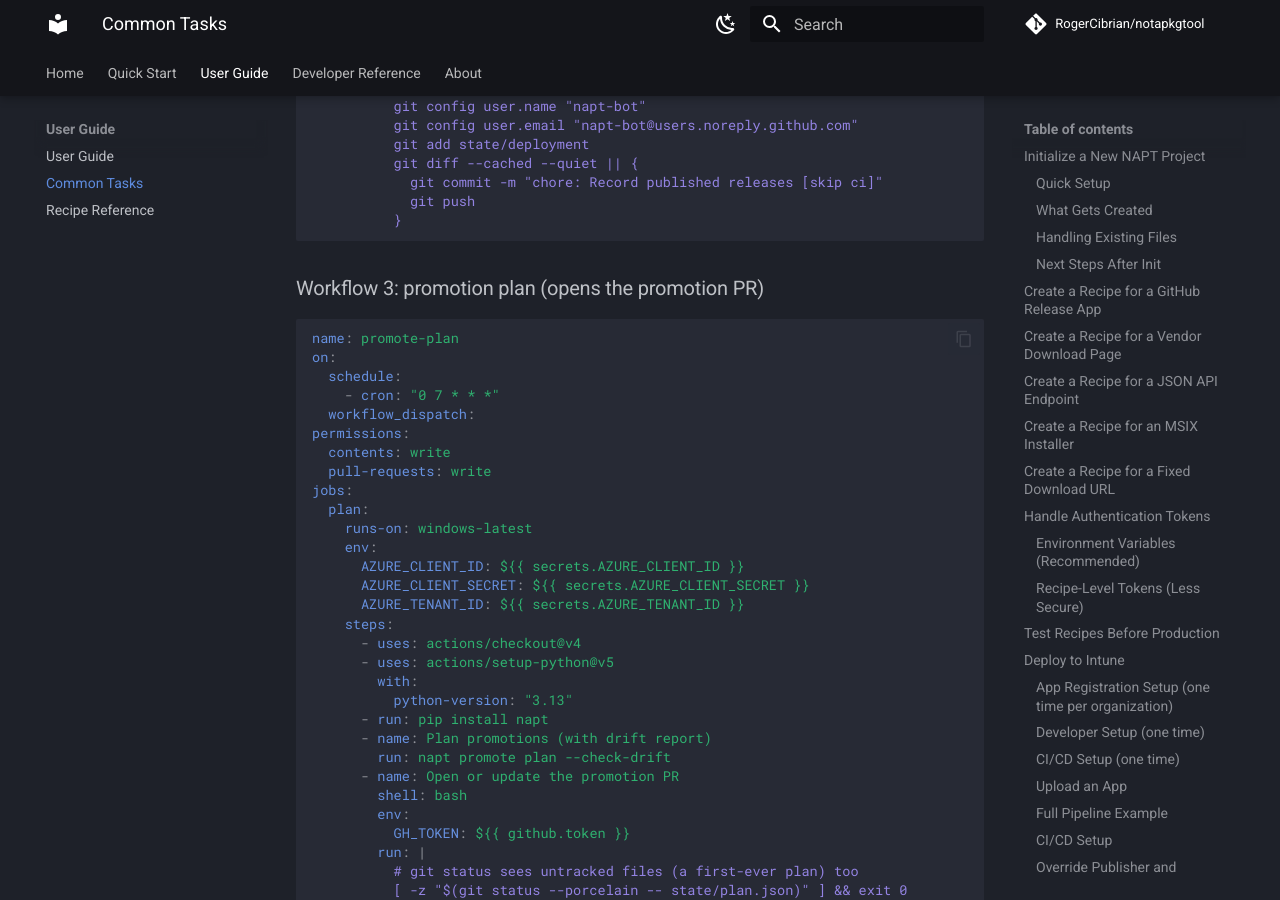
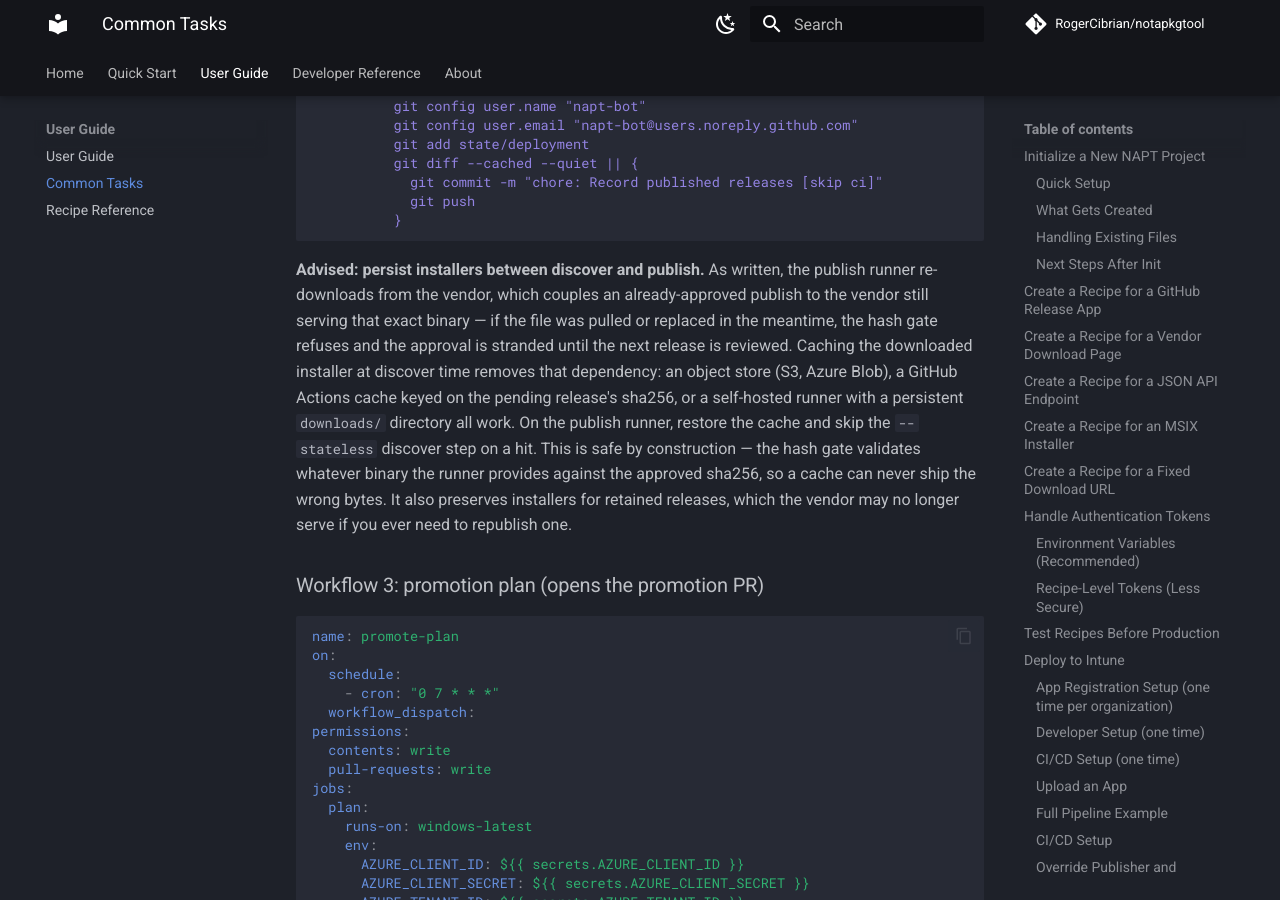
Before and after one commit to RogerCibrian/notapkgtool, an MkDocs documentation site: the page built from docs/common-tasks.md, in a window 1280 px wide and 900 px high, scrolled down 18933 px. Built offline with MkDocs 1.6.1 and Material for MkDocs 9.7.7, drawn with Linux system fonts in a browser that asks for light colours; comment, search, counter and statistics services are not loaded.

Commit message:
docs: Advise installer caching for publish

````diff
--- a/docs/common-tasks.md
+++ b/docs/common-tasks.md
@@ -962,6 +962,24 @@
           }
 ```
 
+**Advised: persist installers between discover and publish.**
+As written, the publish runner re-downloads from the vendor, which
+couples an already-approved publish to the vendor still serving that
+exact binary — if the file was pulled or replaced in the meantime, the
+hash gate refuses and the approval is stranded until the next release is
+reviewed.
+Caching the downloaded installer at discover time removes that
+dependency: an object store (S3, Azure Blob), a GitHub Actions cache
+keyed on the pending release's sha256, or a self-hosted runner with a
+persistent `downloads/` directory all work.
+On the publish runner, restore the cache and skip the `--stateless`
+discover step on a hit.
+This is safe by construction — the hash gate validates whatever binary
+the runner provides against the approved sha256, so a cache can never
+ship the wrong bytes.
+It also preserves installers for retained releases, which the vendor may
+no longer serve if you ever need to republish one.
+
 ### Workflow 3: promotion plan (opens the promotion PR)
 
 ```yaml
````
